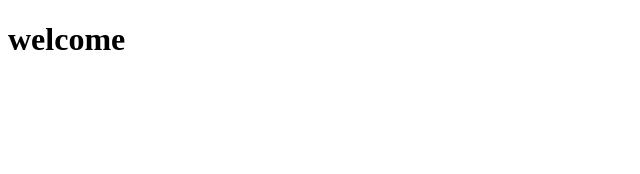
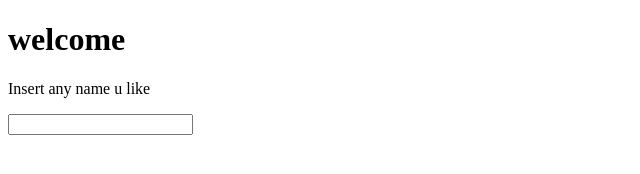
Before and after one commit to yousifj129/Random-Historic-Facts-based-on-date, a plain HTML site: page index.html in a window 1280 px wide. Shown: the whole page, without its empty margins (0-640 px from the left). Drawn offline with Linux system fonts and the light colour scheme.

Commit message:
Update index.html

```diff
--- a/index.html
+++ b/index.html
@@ -9,5 +9,8 @@
     </head>
     <body>
         <h1>welcome</h1>
+        <p>Insert any name u like </p>
+
+    <input type="text" name="" id="">
     </body>
 </html>
```
